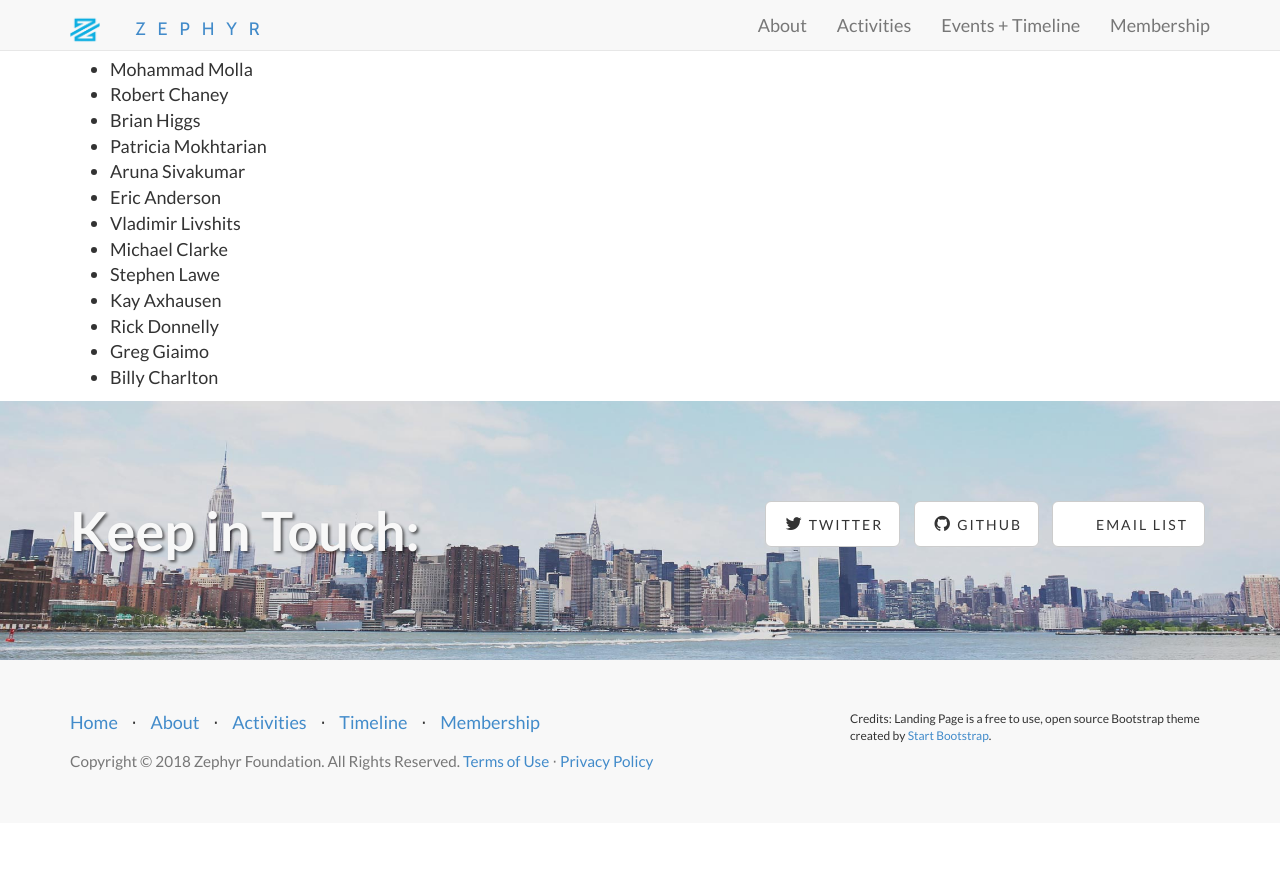
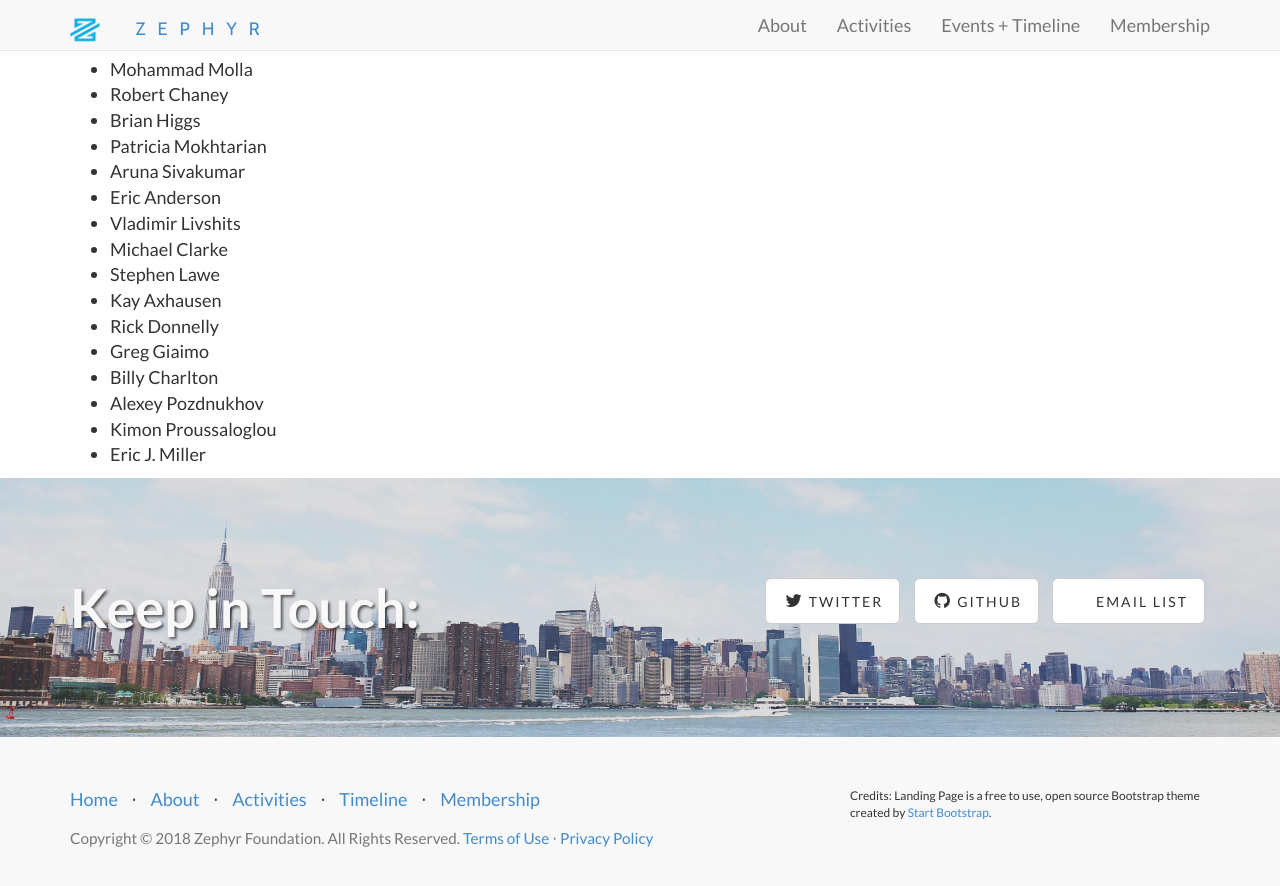
Before and after one commit to ZephyrTransport/zephyr-website, a Jekyll site: the page built from members.md, in a window 1280 px wide and 900 px high, scrolled down 1052 px. Shown: the top 886 px of the window. Built offline with Jekyll 4.4.1, drawn with Linux system fonts in a browser that asks for light colours; before the commit the page ends 1875 px from its top, so only the background shows below that.

Commit message:
More members

```diff
--- a/members.md
+++ b/members.md
@@ -53,3 +53,6 @@ Member’s are at the heart of the Zephyr Foundation’s organizational structur
  * Rick Donnelly
  * Greg Giaimo
  * Billy Charlton
+ * Alexey Pozdnukhov
+ * Kimon Proussaloglou
+ * Eric J. Miller
```
Also changed, not shown: election.md (+3 -0 lines).
